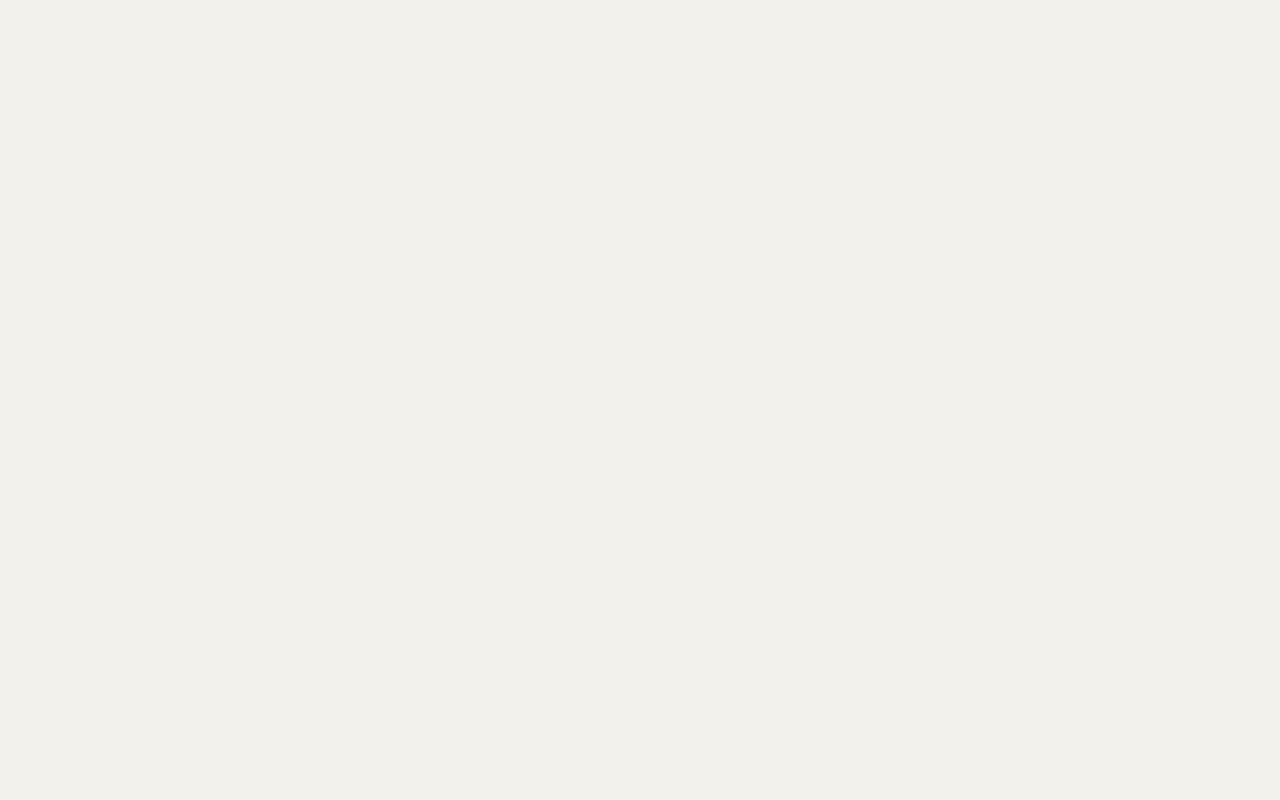
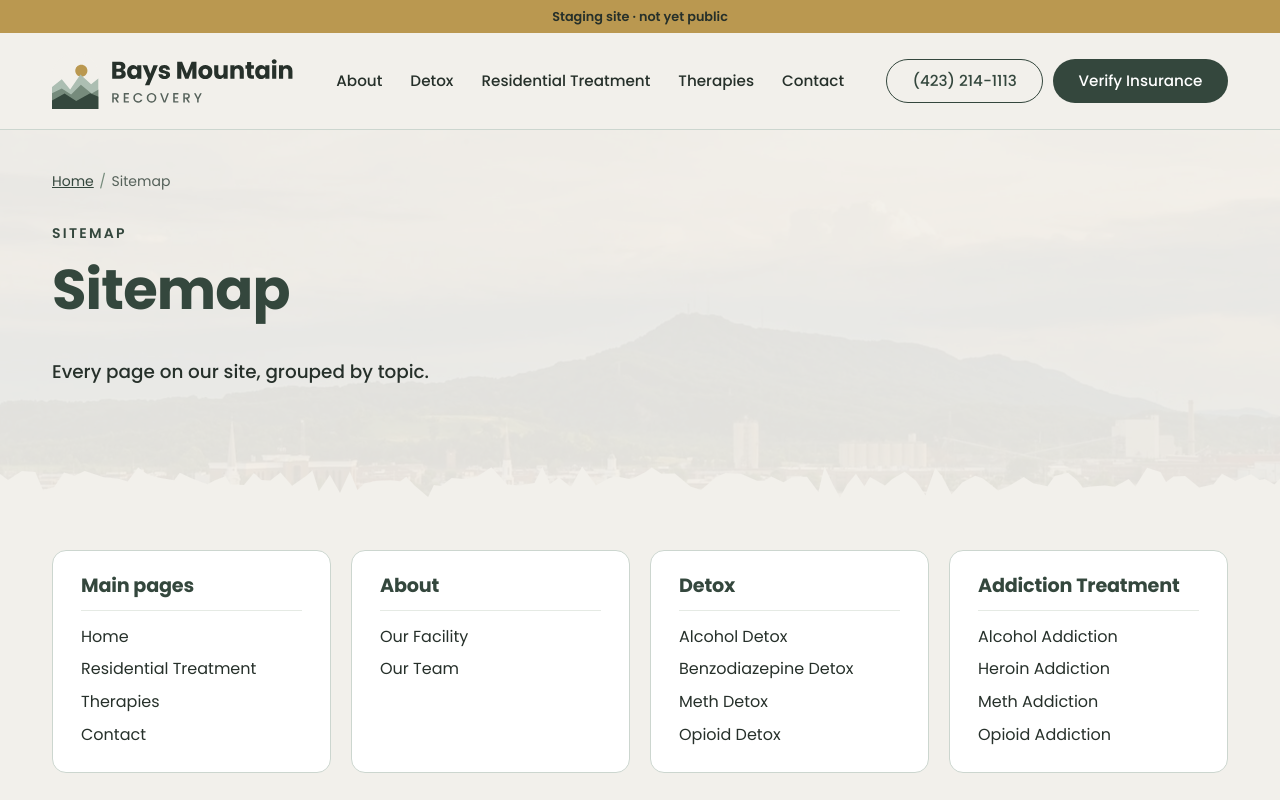
Before and after one commit to dannyfelici/baysmountainrecovery, an Astro site: page /sitemap in a window 1280 px wide. Before the commit this address had no page. Shown: the top 800 px of the page. Built offline with nearby package versions, Linux system fonts and the light colour scheme; Astro itself is replaced by a stand-in of ours.

Commit message:
Add HTML sitemap page and point the footer link to it
The XML sitemap stays at /sitemap-index.xml for search engines.

Co-Authored-By: Claude Opus 5.5 <noreply@anthropic.com>
Claude-Session: https://claude.ai/code/session_01TBzePnunXNzkzUYU96kJfB

```diff
--- a/src/components/Footer.astro
+++ b/src/components/Footer.astro
@@ -51,7 +51,7 @@ const year = new Date().getFullYear();
     <ul>
       <li><a href="/privacy-policy/">Privacy Policy</a></li>
       <li><a href="/terms-and-conditions/">Terms and Conditions</a></li>
-      <li><a href="/sitemap-index.xml">Sitemap</a></li>
+      <li><a href="/sitemap/">Sitemap</a></li>
     </ul>
   </div>
 </footer>
--- /dev/null
+++ b/src/pages/sitemap.astro
@@ -0,0 +1,77 @@
+---
+import { getCollection } from 'astro:content';
+import BaseLayout from '../layouts/BaseLayout.astro';
+import TornEdge from '../components/TornEdge.astro';
+import { site, sectionLabels } from '../data/site';
+
+const pages = await getCollection('pages');
+const order = ['about', 'detox', 'residential-treatment', 'addiction', 'therapies'];
+
+// Group pages by section; the section's own page leads the group.
+const groups = order.map((key) => {
+  const inSection = pages.filter((p) => p.data.path.split('/').filter(Boolean)[0] === key);
+  const parent = inSection.find((p) => p.data.path === `/${key}/`);
+  const children = inSection
+    .filter((p) => p !== parent)
+    .sort((a, b) => a.data.short.localeCompare(b.data.short));
+  return { key, label: sectionLabels[key], parent, children };
+});
+// Sections with child pages get their own card; single pages go in "Main pages".
+const sections = groups.filter((g) => g.children.length > 0);
+const mainPages = [
+  { name: 'Home', href: '/' },
+  ...groups.filter((g) => g.children.length === 0 && g.parent).map((g) => ({ name: g.label, href: g.parent!.data.path })),
+  { name: 'Contact', href: '/contact/' },
+];
+
+const schema = [
+  {
+    '@context': 'https://schema.org',
+    '@type': 'BreadcrumbList',
+    itemListElement: [
+      { '@type': 'ListItem', position: 1, name: 'Home', item: `${site.url}/` },
+      { '@type': 'ListItem', position: 2, name: 'Sitemap', item: `${site.url}/sitemap/` },
+    ],
+  },
+];
+---
+
+<BaseLayout
+  title="Sitemap | Bays Mountain Recovery"
+  description="Find every page on the Bays Mountain Recovery website, including medical detox, residential treatment, addiction treatment, and therapy in Kingsport, TN."
+  schema={schema}
+>
+  <section class="page-hero">
+    <img src="/images/bays-mountain-skyline.jpg" alt="" />
+    <div class="container page-hero-inner">
+      <div class="page-hero-copy">
+        <nav class="breadcrumb" aria-label="Breadcrumb">
+          <ol><li><a href="/">Home</a></li><li><span aria-current="page">Sitemap</span></li></ol>
+        </nav>
+        <p class="eyebrow">Sitemap</p>
+        <h1>Sitemap</h1>
+        <p class="lede">Every page on our site, grouped by topic.</p>
+      </div>
+    </div>
+    <TornEdge position="bottom" />
+  </section>
+
+  <section class="container section--tight" style="padding-bottom: var(--section)">
+    <div class="sitemap-grid">
+      <div class="sitemap-group">
+        <h2>Main pages</h2>
+        <ul>
+          {mainPages.map((m) => <li><a href={m.href}>{m.name}</a></li>)}
+        </ul>
+      </div>
+      {sections.map((g) => (
+        <div class="sitemap-group">
+          <h2>{g.parent ? <a href={g.parent.data.path}>{g.label}</a> : g.label}</h2>
+          <ul>
+            {g.children.map((c) => <li><a href={c.data.path}>{c.data.short}</a></li>)}
+          </ul>
+        </div>
+      ))}
+    </div>
+  </section>
+</BaseLayout>
--- a/src/styles/global.css
+++ b/src/styles/global.css
@@ -247,3 +247,13 @@ address { font-style: normal; }
   .panel, .contact-form { padding: 1.5rem; }
   .glance { flex-basis: 100%; }
 }
+
+/* HTML sitemap */
+.sitemap-grid { display: grid; grid-template-columns: repeat(auto-fit, minmax(240px, 1fr)); gap: 1.25rem; }
+.sitemap-group { background: var(--white); border: 1px solid var(--line); border-radius: var(--radius); padding: 1.5rem 1.75rem; }
+.sitemap-group h2 { font-size: 1.2rem; margin: 0 0 .75rem; }
+.sitemap-group h2 a { text-decoration: none; color: var(--pine); }
+.sitemap-group h2 a:hover { text-decoration: underline; }
+.sitemap-group ul { list-style: none; margin: 0; padding: 0; display: grid; gap: .35rem; border-top: 1px solid var(--mist); padding-top: .75rem; }
+.sitemap-group li a { color: var(--charcoal); text-decoration: none; }
+.sitemap-group li a:hover { color: var(--pine); text-decoration: underline; }
```
